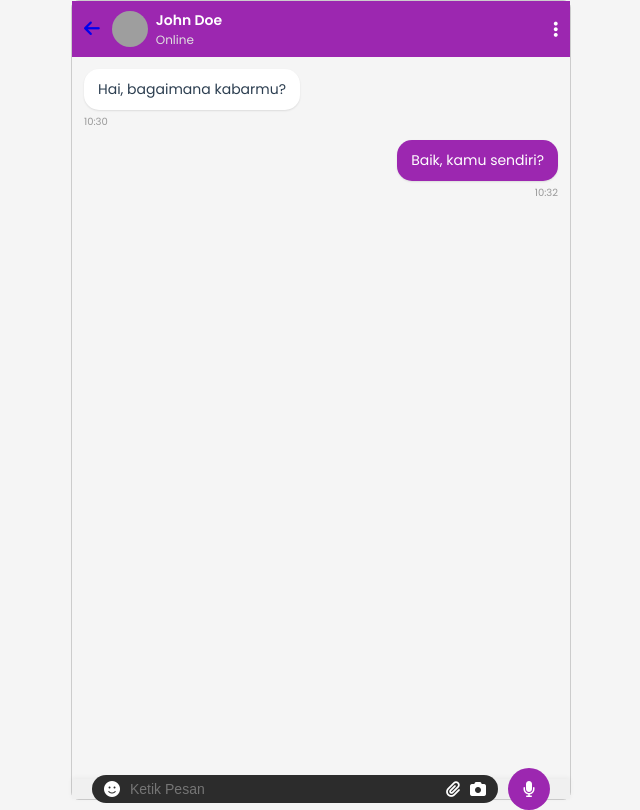
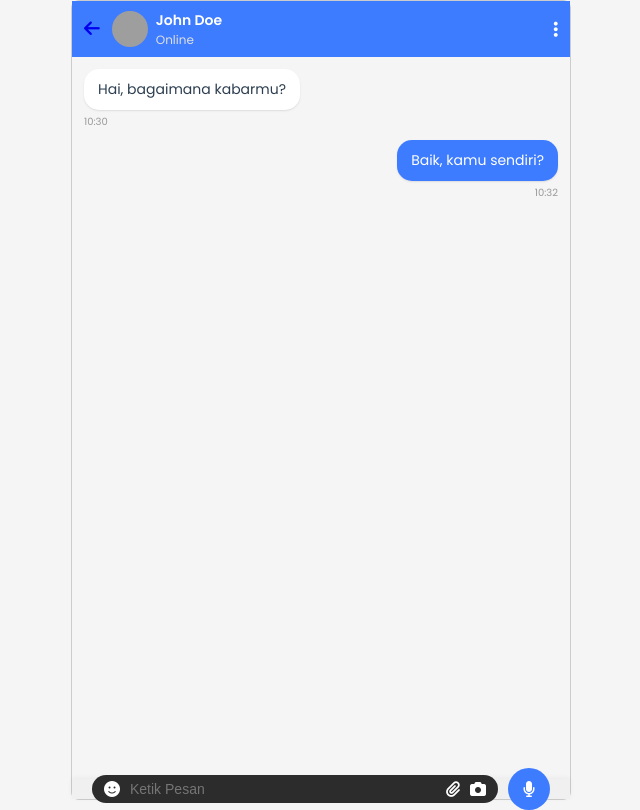
Before and after one commit to adtyfp/kelasvirtual, a PHP site: page /isi-chat.php?id=1 in a window 1280 px wide. Shown: the whole page, without its empty margins (319-959 px from the left). Run offline with PHP 8.4, Linux system fonts and the light colour scheme; a user stored in the database is signed in; grey boxes are pictures that could not be loaded.

Commit message:
Update isi-chat.css

```diff
--- a/css/isi-chat.css
+++ b/css/isi-chat.css
@@ -17,7 +17,7 @@ body {
 
 /* 🟪 Header Chat */
 .chat-header {
-  background-color: #9c27b0;
+  background-color: #3d7bff;
   color: white;
   height: 56px;
   display: flex;
@@ -102,7 +102,7 @@ body {
 }
 
 .outgoing .bubble {
-  background-color: #9c27b0;
+  background-color: #3d7bff;
   color: white;
 }
 
@@ -155,7 +155,7 @@ body {
 }
 
 .mic-button {
-  background-color: #9c27b0;
+  background-color: #3d7bff;
   color: white;
   border: none;
   border-radius: 50%;
@@ -170,7 +170,7 @@ body {
 }
 
 .mic-button:hover {
-  background-color: #8e24aa;
+  background-color: #3d7bff;
 }
 
 /* Responsiveness */
```
